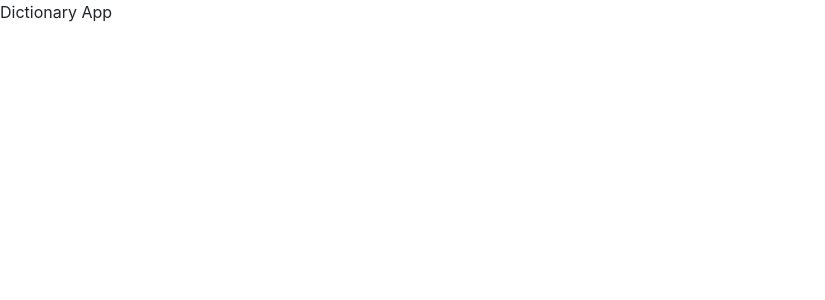
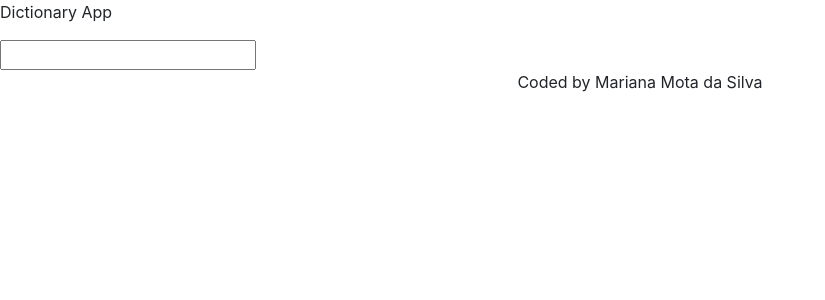
Before and after one commit to MarianaMotaSilva/dictionary-react, a React (Create React App) app: page / in a window 1280 px wide. Shown: the top 300 px of the page, without its empty margins (0-825 px from the left). Built offline with nearby package versions, Linux system fonts and the light colour scheme.

Commit message:
creating structure

```diff
--- a/src/App.js
+++ b/src/App.js
@@ -1,11 +1,17 @@
 import "./App.css";
+import Dictionary from "./Dictionary";
 
 function App() {
   return (
     <div className="App">
+      <div claassName="container"></div>
       <header className="App-header">
         <p>Dictionary App</p>
       </header>
+      <main>
+        <Dictionary />
+      </main>
+      <footer className="text-center">Coded by Mariana Mota da Silva</footer>
     </div>
   );
 }
--- /dev/null
+++ b/src/Dictionary.js
@@ -0,0 +1,23 @@
+import React, { useState } from "react";
+import "./Dictionary.css";
+
+export default function Dictionary() {
+  let [keyword, setKeyword] = useState("");
+
+  function search(event) {
+    event.preventDefault();
+    alert(`Searching for ${keyword} definition`);
+  }
+
+  function handleKeywordChange(event) {
+    setKeyword(event.target.value);
+  }
+
+  return (
+    <div className="Dictionary">
+      <form onSubmit={search}>
+        <input type="search" onChange={handleKeywordChange} />
+      </form>
+    </div>
+  );
+}
```
Also changed, not shown: src/Dictionary.css (added).
